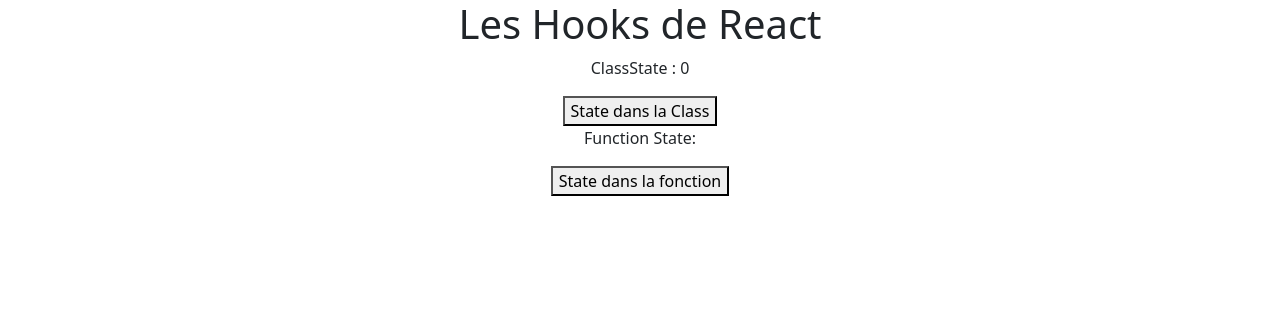
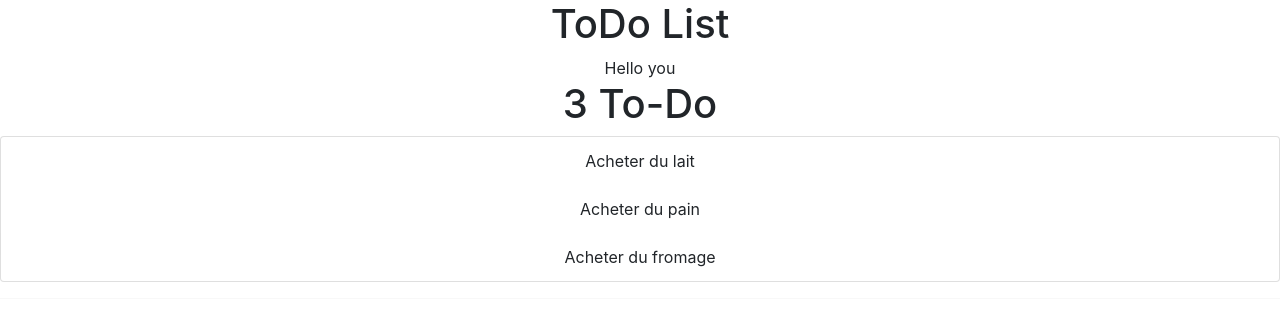
Before and after one commit to devJeremie/hooksapp, a React (Create React App) app: page / in a window 1280 px wide. Shown: the top 320 px of the page. Built offline with nearby package versions, Linux system fonts and the light colour scheme.

Commit message:
HooksUseState

```diff
--- a/package.json
+++ b/package.json
@@ -6,10 +6,11 @@
     "@testing-library/jest-dom": "^5.17.0",
     "@testing-library/react": "^13.4.0",
     "@testing-library/user-event": "^13.5.0",
-    "bootstrap": "^5.3.3",
+    "bootstrap": "^4.3.1",
     "react": "^18.2.0",
     "react-dom": "^18.2.0",
     "react-scripts": "5.0.1",
+    "uuid": "^9.0.1",
     "web-vitals": "^2.1.4"
   },
   "scripts": {
--- a/src/App.js
+++ b/src/App.js
@@ -1,16 +1,19 @@
 import './App.css';
-import ClassState from './components/ClassState';
-import FunctionState from './components/FunctionState';
+
+//import library
+import { v4 as uuidv4 } from 'uuid';
+import Todo from './components/Todo';
+
+//import Component
+
 
 function App() {
   return (
     <div className="App">
-      <h1 className='text-center'>Les Hooks de React</h1>
+      <h1 className='text-center'>ToDo List </h1>
 
-    <ClassState />
-    <FunctionState />
-
-
+    <Todo />
+    <hr />
     </div>
   );
 }
--- a/src/components/ClassState.js
+++ b/src/components/ClassState.js
@@ -11,10 +11,10 @@
         }
     }
 
-     addOne = () => {
+    addOne = () => {
         this.setState(prevState => {
             return {
-            counter: this.state.counter + 1
+            counter: prevState.counter + 1
             }
         })
     }
@@ -23,7 +23,7 @@
         return (
             <div>
                 <p>ClassState : {this.state.counter}</p>
-                <button onClick={this.addOne}>State dans la Class</button>
+                <button className="btn btn-primary" onClick={this.addOne}>State dans la Class</button>
             </div>
           )
     }
--- a/src/components/FunctionState.js
+++ b/src/components/FunctionState.js
@@ -1,18 +1,23 @@
 import React, {useState} from 'react'
-
-
 
 const FunctionState = () => {
     const [counter, setCounter] = useState(0)
 
-    const addOne = () => {
-        setCounter(counter + 1)
-    }
+    //Fonction addOne sans prendre la state precedent
+    // const addOne = () => {
+    //     setCounter(counter + 1)
+    // }
+
+    // Fonction addOne en prenant la state precedente (utilisation de callback)
+    // const addOne = ()  => {
+    //   setCounter(prevCounter => prevCounter + 1)
+    // }
 
   return (
     <div>
-      <p>Function State: </p>
-      <button onClick={addOne}>State dans la fonction</button>
+      <p>Function State: {counter} </p>
+      {/* <button className="btn btn-primary" onClick={addOne}>State dans la fonction</button> */}
+      <button className="btn btn-primary" onClick={ () => setCounter(prevCounter => prevCounter + 1)}>State dans une fonction</button>
     </div>
   )
 }
--- /dev/null
+++ b/src/components/Todo.js
@@ -0,0 +1,27 @@
+import React, { useState } from 'react'
+
+const Todo = () => {
+
+    const [todos, setTodos] = useState([
+        {id: 1, todo: 'Acheter du lait'},
+        {id: 2, todo: 'Acheter du pain'},
+        {id: 3, todo: 'Acheter du fromage'},
+    ])
+
+    const myTodos = todos.map(todo => {
+        return ( <li className='list-group-item' key={todo.id}>{todo.todo} </li>
+    )
+    })
+
+  return (
+    <div>
+        Hello you
+        <h1 className='text-center'>{todos.length} To-Do </h1>
+        <ul className='list-group'>
+            {myTodos}
+        </ul>
+    </div>
+  )
+}
+
+export default Todo
```
Also changed, not shown: src/components/AddTodoForm.js (added, +18 -0 lines), 2 other files (tests, documents, lock files or other folders).
